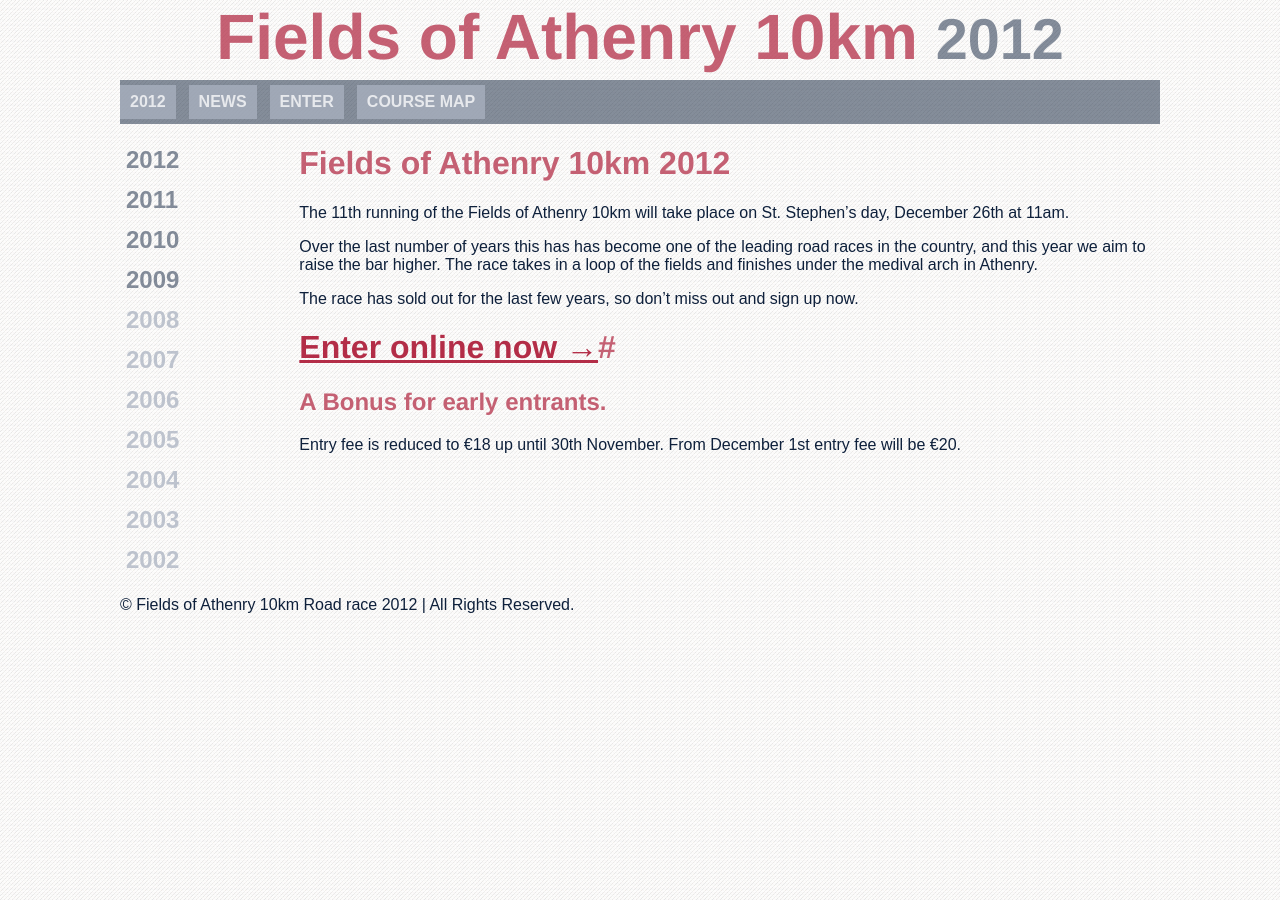
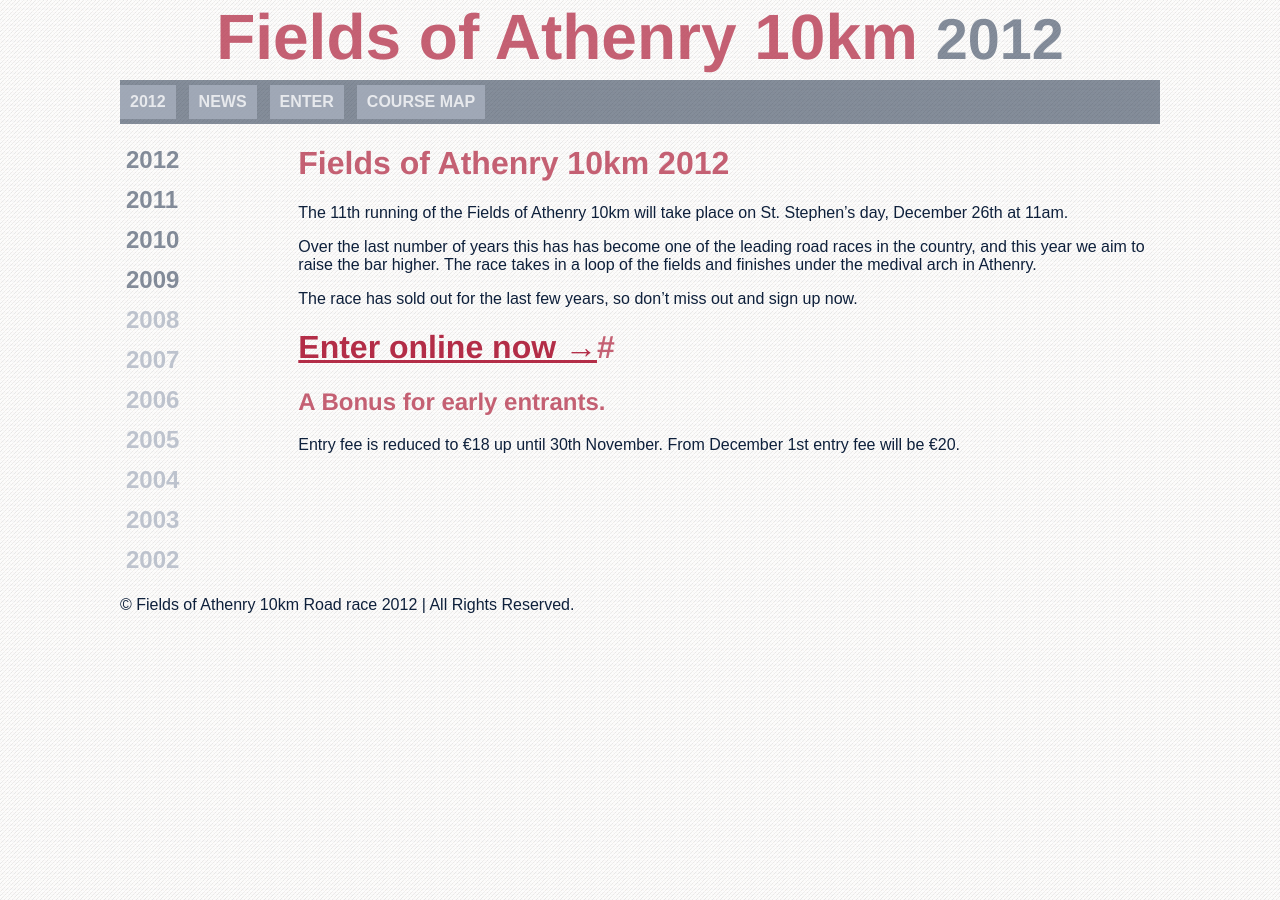
Before and after one commit to alanburke/10km, a Jekyll site: the page built from index.html, in a window 1280 px wide. Built offline with Jekyll 4.4.1, drawn with Linux system fonts in a browser that asks for light colours; nearby versions of some CDN libraries.

Commit message:
Update Generated CSS files

```diff
--- a/css/screen.css
+++ b/css/screen.css
@@ -557,11 +557,11 @@
   margin-right: auto;
   padding-left: 1em;
   padding-right: 1em;
-  background-image: -webkit-gradient(linear, 0% 50%, 100% 50%, color-stop(0%, rgba(0, 0, 0, 0)), color-stop(0%, rgba(100, 100, 225, 0.25)), color-stop(13.7931%, rgba(100, 100, 225, 0.25)), color-stop(13.7931%, rgba(0, 0, 0, 0)), color-stop(17.24138%, rgba(0, 0, 0, 0)), color-stop(17.24138%, rgba(100, 100, 225, 0.25)), color-stop(31.03448%, rgba(100, 100, 225, 0.25)), color-stop(31.03448%, rgba(0, 0, 0, 0)), color-stop(34.48276%, rgba(0, 0, 0, 0)), color-stop(34.48276%, rgba(100, 100, 225, 0.25)), color-stop(48.27586%, rgba(100, 100, 225, 0.25)), color-stop(48.27586%, rgba(0, 0, 0, 0)), color-stop(51.72414%, rgba(0, 0, 0, 0)), color-stop(51.72414%, rgba(100, 100, 225, 0.25)), color-stop(65.51724%, rgba(100, 100, 225, 0.25)), color-stop(65.51724%, rgba(0, 0, 0, 0)), color-stop(68.96552%, rgba(0, 0, 0, 0)), color-stop(68.96552%, rgba(100, 100, 225, 0.25)), color-stop(82.75862%, rgba(100, 100, 225, 0.25)), color-stop(82.75862%, rgba(0, 0, 0, 0)), color-stop(86.2069%, rgba(0, 0, 0, 0)), color-stop(86.2069%, rgba(100, 100, 225, 0.25)), color-stop(100.0%, rgba(100, 100, 225, 0.25)), color-stop(100.0%, rgba(0, 0, 0, 0)), color-stop(100%, rgba(0, 0, 0, 0)));
-  background-image: -webkit-linear-gradient(left, rgba(0, 0, 0, 0) 0%, rgba(100, 100, 225, 0.25) 0%, rgba(100, 100, 225, 0.25) 13.7931%, rgba(0, 0, 0, 0) 13.7931%, rgba(0, 0, 0, 0) 17.24138%, rgba(100, 100, 225, 0.25) 17.24138%, rgba(100, 100, 225, 0.25) 31.03448%, rgba(0, 0, 0, 0) 31.03448%, rgba(0, 0, 0, 0) 34.48276%, rgba(100, 100, 225, 0.25) 34.48276%, rgba(100, 100, 225, 0.25) 48.27586%, rgba(0, 0, 0, 0) 48.27586%, rgba(0, 0, 0, 0) 51.72414%, rgba(100, 100, 225, 0.25) 51.72414%, rgba(100, 100, 225, 0.25) 65.51724%, rgba(0, 0, 0, 0) 65.51724%, rgba(0, 0, 0, 0) 68.96552%, rgba(100, 100, 225, 0.25) 68.96552%, rgba(100, 100, 225, 0.25) 82.75862%, rgba(0, 0, 0, 0) 82.75862%, rgba(0, 0, 0, 0) 86.2069%, rgba(100, 100, 225, 0.25) 86.2069%, rgba(100, 100, 225, 0.25) 100.0%, rgba(0, 0, 0, 0) 100.0%, rgba(0, 0, 0, 0) 100%);
-  background-image: -moz-linear-gradient(left, rgba(0, 0, 0, 0) 0%, rgba(100, 100, 225, 0.25) 0%, rgba(100, 100, 225, 0.25) 13.7931%, rgba(0, 0, 0, 0) 13.7931%, rgba(0, 0, 0, 0) 17.24138%, rgba(100, 100, 225, 0.25) 17.24138%, rgba(100, 100, 225, 0.25) 31.03448%, rgba(0, 0, 0, 0) 31.03448%, rgba(0, 0, 0, 0) 34.48276%, rgba(100, 100, 225, 0.25) 34.48276%, rgba(100, 100, 225, 0.25) 48.27586%, rgba(0, 0, 0, 0) 48.27586%, rgba(0, 0, 0, 0) 51.72414%, rgba(100, 100, 225, 0.25) 51.72414%, rgba(100, 100, 225, 0.25) 65.51724%, rgba(0, 0, 0, 0) 65.51724%, rgba(0, 0, 0, 0) 68.96552%, rgba(100, 100, 225, 0.25) 68.96552%, rgba(100, 100, 225, 0.25) 82.75862%, rgba(0, 0, 0, 0) 82.75862%, rgba(0, 0, 0, 0) 86.2069%, rgba(100, 100, 225, 0.25) 86.2069%, rgba(100, 100, 225, 0.25) 100.0%, rgba(0, 0, 0, 0) 100.0%, rgba(0, 0, 0, 0) 100%);
-  background-image: -o-linear-gradient(left, rgba(0, 0, 0, 0) 0%, rgba(100, 100, 225, 0.25) 0%, rgba(100, 100, 225, 0.25) 13.7931%, rgba(0, 0, 0, 0) 13.7931%, rgba(0, 0, 0, 0) 17.24138%, rgba(100, 100, 225, 0.25) 17.24138%, rgba(100, 100, 225, 0.25) 31.03448%, rgba(0, 0, 0, 0) 31.03448%, rgba(0, 0, 0, 0) 34.48276%, rgba(100, 100, 225, 0.25) 34.48276%, rgba(100, 100, 225, 0.25) 48.27586%, rgba(0, 0, 0, 0) 48.27586%, rgba(0, 0, 0, 0) 51.72414%, rgba(100, 100, 225, 0.25) 51.72414%, rgba(100, 100, 225, 0.25) 65.51724%, rgba(0, 0, 0, 0) 65.51724%, rgba(0, 0, 0, 0) 68.96552%, rgba(100, 100, 225, 0.25) 68.96552%, rgba(100, 100, 225, 0.25) 82.75862%, rgba(0, 0, 0, 0) 82.75862%, rgba(0, 0, 0, 0) 86.2069%, rgba(100, 100, 225, 0.25) 86.2069%, rgba(100, 100, 225, 0.25) 100.0%, rgba(0, 0, 0, 0) 100.0%, rgba(0, 0, 0, 0) 100%);
-  background-image: linear-gradient(left, rgba(0, 0, 0, 0) 0%, rgba(100, 100, 225, 0.25) 0%, rgba(100, 100, 225, 0.25) 13.7931%, rgba(0, 0, 0, 0) 13.7931%, rgba(0, 0, 0, 0) 17.24138%, rgba(100, 100, 225, 0.25) 17.24138%, rgba(100, 100, 225, 0.25) 31.03448%, rgba(0, 0, 0, 0) 31.03448%, rgba(0, 0, 0, 0) 34.48276%, rgba(100, 100, 225, 0.25) 34.48276%, rgba(100, 100, 225, 0.25) 48.27586%, rgba(0, 0, 0, 0) 48.27586%, rgba(0, 0, 0, 0) 51.72414%, rgba(100, 100, 225, 0.25) 51.72414%, rgba(100, 100, 225, 0.25) 65.51724%, rgba(0, 0, 0, 0) 65.51724%, rgba(0, 0, 0, 0) 68.96552%, rgba(100, 100, 225, 0.25) 68.96552%, rgba(100, 100, 225, 0.25) 82.75862%, rgba(0, 0, 0, 0) 82.75862%, rgba(0, 0, 0, 0) 86.2069%, rgba(100, 100, 225, 0.25) 86.2069%, rgba(100, 100, 225, 0.25) 100.0%, rgba(0, 0, 0, 0) 100.0%, rgba(0, 0, 0, 0) 100%);
+  background-image: -webkit-gradient(linear, 0% 50%, 100% 50%, color-stop(0%, rgba(0, 0, 0, 0)), color-stop(0%, rgba(100, 100, 225, 0.25)), color-stop(14.28571%, rgba(100, 100, 225, 0.25)), color-stop(14.28571%, rgba(0, 0, 0, 0)), color-stop(17.14286%, rgba(0, 0, 0, 0)), color-stop(17.14286%, rgba(100, 100, 225, 0.25)), color-stop(31.42857%, rgba(100, 100, 225, 0.25)), color-stop(31.42857%, rgba(0, 0, 0, 0)), color-stop(34.28571%, rgba(0, 0, 0, 0)), color-stop(34.28571%, rgba(100, 100, 225, 0.25)), color-stop(48.57143%, rgba(100, 100, 225, 0.25)), color-stop(48.57143%, rgba(0, 0, 0, 0)), color-stop(51.42857%, rgba(0, 0, 0, 0)), color-stop(51.42857%, rgba(100, 100, 225, 0.25)), color-stop(65.71429%, rgba(100, 100, 225, 0.25)), color-stop(65.71429%, rgba(0, 0, 0, 0)), color-stop(68.57143%, rgba(0, 0, 0, 0)), color-stop(68.57143%, rgba(100, 100, 225, 0.25)), color-stop(82.85714%, rgba(100, 100, 225, 0.25)), color-stop(82.85714%, rgba(0, 0, 0, 0)), color-stop(85.71429%, rgba(0, 0, 0, 0)), color-stop(85.71429%, rgba(100, 100, 225, 0.25)), color-stop(100%, rgba(100, 100, 225, 0.25)), color-stop(100%, rgba(0, 0, 0, 0)), color-stop(100%, rgba(0, 0, 0, 0)));
+  background-image: -webkit-linear-gradient(left, rgba(0, 0, 0, 0) 0%, rgba(100, 100, 225, 0.25) 0%, rgba(100, 100, 225, 0.25) 14.28571%, rgba(0, 0, 0, 0) 14.28571%, rgba(0, 0, 0, 0) 17.14286%, rgba(100, 100, 225, 0.25) 17.14286%, rgba(100, 100, 225, 0.25) 31.42857%, rgba(0, 0, 0, 0) 31.42857%, rgba(0, 0, 0, 0) 34.28571%, rgba(100, 100, 225, 0.25) 34.28571%, rgba(100, 100, 225, 0.25) 48.57143%, rgba(0, 0, 0, 0) 48.57143%, rgba(0, 0, 0, 0) 51.42857%, rgba(100, 100, 225, 0.25) 51.42857%, rgba(100, 100, 225, 0.25) 65.71429%, rgba(0, 0, 0, 0) 65.71429%, rgba(0, 0, 0, 0) 68.57143%, rgba(100, 100, 225, 0.25) 68.57143%, rgba(100, 100, 225, 0.25) 82.85714%, rgba(0, 0, 0, 0) 82.85714%, rgba(0, 0, 0, 0) 85.71429%, rgba(100, 100, 225, 0.25) 85.71429%, rgba(100, 100, 225, 0.25) 100%, rgba(0, 0, 0, 0) 100%, rgba(0, 0, 0, 0) 100%);
+  background-image: -moz-linear-gradient(left, rgba(0, 0, 0, 0) 0%, rgba(100, 100, 225, 0.25) 0%, rgba(100, 100, 225, 0.25) 14.28571%, rgba(0, 0, 0, 0) 14.28571%, rgba(0, 0, 0, 0) 17.14286%, rgba(100, 100, 225, 0.25) 17.14286%, rgba(100, 100, 225, 0.25) 31.42857%, rgba(0, 0, 0, 0) 31.42857%, rgba(0, 0, 0, 0) 34.28571%, rgba(100, 100, 225, 0.25) 34.28571%, rgba(100, 100, 225, 0.25) 48.57143%, rgba(0, 0, 0, 0) 48.57143%, rgba(0, 0, 0, 0) 51.42857%, rgba(100, 100, 225, 0.25) 51.42857%, rgba(100, 100, 225, 0.25) 65.71429%, rgba(0, 0, 0, 0) 65.71429%, rgba(0, 0, 0, 0) 68.57143%, rgba(100, 100, 225, 0.25) 68.57143%, rgba(100, 100, 225, 0.25) 82.85714%, rgba(0, 0, 0, 0) 82.85714%, rgba(0, 0, 0, 0) 85.71429%, rgba(100, 100, 225, 0.25) 85.71429%, rgba(100, 100, 225, 0.25) 100%, rgba(0, 0, 0, 0) 100%, rgba(0, 0, 0, 0) 100%);
+  background-image: -o-linear-gradient(left, rgba(0, 0, 0, 0) 0%, rgba(100, 100, 225, 0.25) 0%, rgba(100, 100, 225, 0.25) 14.28571%, rgba(0, 0, 0, 0) 14.28571%, rgba(0, 0, 0, 0) 17.14286%, rgba(100, 100, 225, 0.25) 17.14286%, rgba(100, 100, 225, 0.25) 31.42857%, rgba(0, 0, 0, 0) 31.42857%, rgba(0, 0, 0, 0) 34.28571%, rgba(100, 100, 225, 0.25) 34.28571%, rgba(100, 100, 225, 0.25) 48.57143%, rgba(0, 0, 0, 0) 48.57143%, rgba(0, 0, 0, 0) 51.42857%, rgba(100, 100, 225, 0.25) 51.42857%, rgba(100, 100, 225, 0.25) 65.71429%, rgba(0, 0, 0, 0) 65.71429%, rgba(0, 0, 0, 0) 68.57143%, rgba(100, 100, 225, 0.25) 68.57143%, rgba(100, 100, 225, 0.25) 82.85714%, rgba(0, 0, 0, 0) 82.85714%, rgba(0, 0, 0, 0) 85.71429%, rgba(100, 100, 225, 0.25) 85.71429%, rgba(100, 100, 225, 0.25) 100%, rgba(0, 0, 0, 0) 100%, rgba(0, 0, 0, 0) 100%);
+  background-image: linear-gradient(left, rgba(0, 0, 0, 0) 0%, rgba(100, 100, 225, 0.25) 0%, rgba(100, 100, 225, 0.25) 14.28571%, rgba(0, 0, 0, 0) 14.28571%, rgba(0, 0, 0, 0) 17.14286%, rgba(100, 100, 225, 0.25) 17.14286%, rgba(100, 100, 225, 0.25) 31.42857%, rgba(0, 0, 0, 0) 31.42857%, rgba(0, 0, 0, 0) 34.28571%, rgba(100, 100, 225, 0.25) 34.28571%, rgba(100, 100, 225, 0.25) 48.57143%, rgba(0, 0, 0, 0) 48.57143%, rgba(0, 0, 0, 0) 51.42857%, rgba(100, 100, 225, 0.25) 51.42857%, rgba(100, 100, 225, 0.25) 65.71429%, rgba(0, 0, 0, 0) 65.71429%, rgba(0, 0, 0, 0) 68.57143%, rgba(100, 100, 225, 0.25) 68.57143%, rgba(100, 100, 225, 0.25) 82.85714%, rgba(0, 0, 0, 0) 82.85714%, rgba(0, 0, 0, 0) 85.71429%, rgba(100, 100, 225, 0.25) 85.71429%, rgba(100, 100, 225, 0.25) 100%, rgba(0, 0, 0, 0) 100%, rgba(0, 0, 0, 0) 100%);
   background-position: left top;
   -webkit-background-origin: content;
   -moz-background-origin: content;
@@ -620,6 +620,8 @@
   list-style: none;
   overflow: hidden;
   *zoom: 1;
+  padding: 0;
+  margin: 0;
 }
 /* line 11, ../../../../../Library/Ruby/Gems/1.8/gems/compass-0.12.2/frameworks/compass/stylesheets/compass/typography/lists/_bullets.scss */
 .page ul.image-gallery li {
@@ -627,13 +629,14 @@
   list-style-type: none;
   margin-left: 0;
 }
-/* line 28, ../sass/modules/_layout.scss */
+/* line 30, ../sass/modules/_layout.scss */
 .page ul.image-gallery li {
   float: left;
+  margin: 1px;
 }
 
 @media (min-width: 0em) and (max-width: 30em) {
-  /* line 34, ../sass/modules/_layout.scss */
+  /* line 37, ../sass/modules/_layout.scss */
   .year-nav ul {
     margin: 0;
     padding: 0;
@@ -665,31 +668,36 @@
   }
 }
 @media (min-width: 30em) {
-  /* line 39, ../sass/modules/_layout.scss */
+  /* line 42, ../sass/modules/_layout.scss */
   .year-nav {
-    width: 13.7931%;
+    width: 14.28571%;
     float: left;
-    margin-right: 3.44828%;
+    margin-right: 2.85714%;
   }
 
-  /* line 42, ../sass/modules/_layout.scss */
+  /* line 45, ../sass/modules/_layout.scss */
   .main-content {
-    width: 82.75862%;
+    width: 82.85714%;
     float: right;
     margin-right: 0;
   }
 
-  /* line 45, ../sass/modules/_layout.scss */
+  /* line 48, ../sass/modules/_layout.scss */
   .supplementary {
     clear: both;
   }
 }
 @media (min-width: 50em) {
-  /* line 50, ../sass/modules/_layout.scss */
-  .page {
+  /* line 54, ../sass/modules/_layout.scss */
+  body .page {
     max-width: 1040px;
   }
 }
+/* line 54, ../sass/modules/_layout.scss */
+.lt-1e9 body .page {
+  max-width: 1040px;
+}
+
 /* Colours */
 /* line 16, ../sass/modules/_base.scss */
 body {
```
